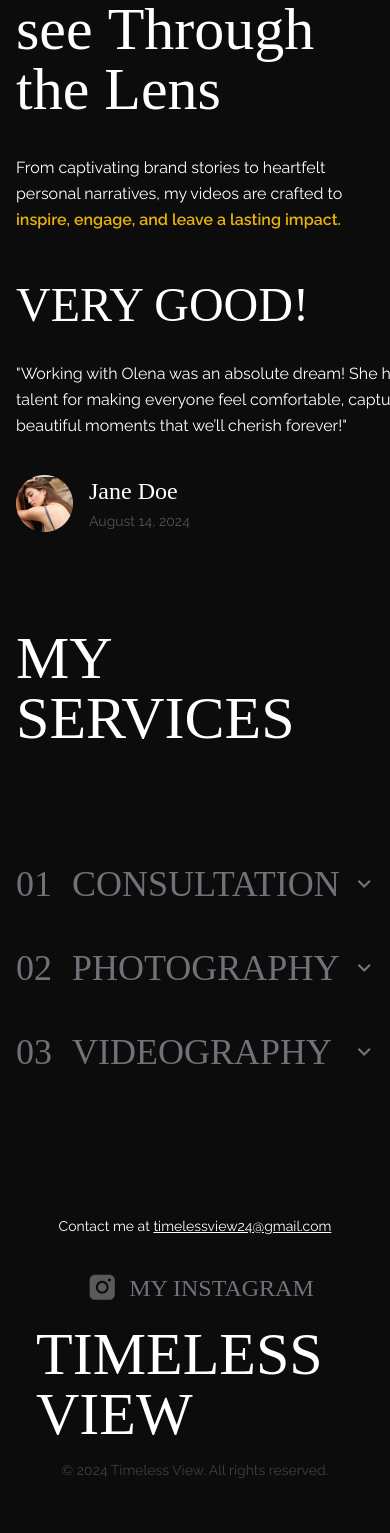
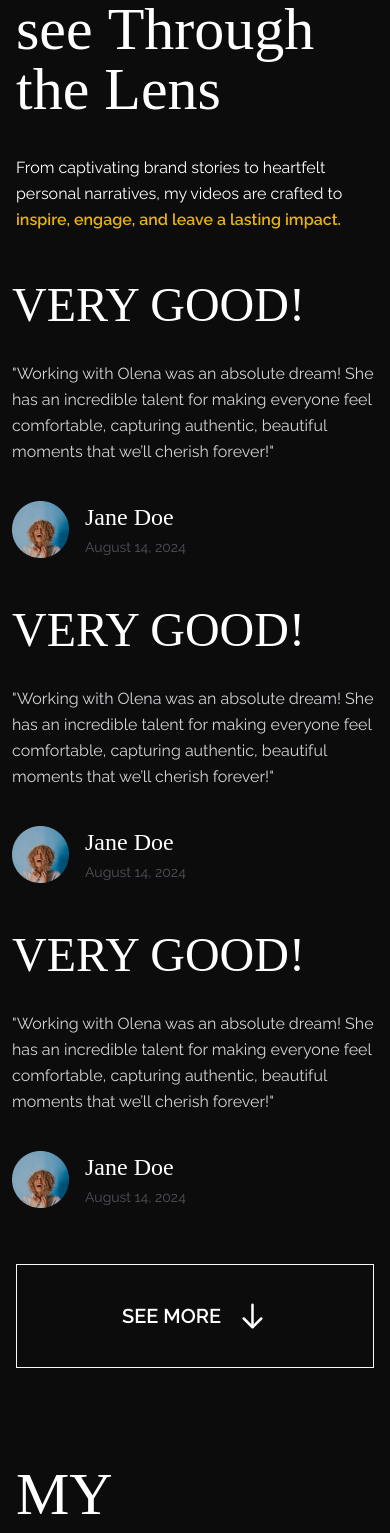
Before and after one commit to HumptyDumpy01/timeless-view-app, a React (Vite) app: page / in a window 390 px wide. Shown: the part 3080-4613 px from the top of the page. Built offline with nearby package versions, Linux system fonts and the light colour scheme; a web font is replaced by a local one.

Commit message:
Change testimonials layout when viewport is 600px.

```diff
--- a/src/components/Layout/Sections/TestimonialsSection.tsx
+++ b/src/components/Layout/Sections/TestimonialsSection.tsx
@@ -6,12 +6,15 @@ import Testimonials from '../Testimonials.tsx';
 import TestimonialCard from '../../UI/TestimonialCard.tsx';
 import UserImg1 from '../../../assets/testimonials/user-icon-1.png';
 import UserImg2 from '../../../assets/testimonials/user-icon-2.png';
+import { useState } from 'react';
+import ArrowIcon from '../../UI/ArrowIcon.tsx';
 
 function TestimonialsSection(/*{  }: TestimonialsSectionType*/) {
+  const [paginateComments, setPaginateComments] = useState<boolean>(true);
   return (
     <section className={`mb-24`}>
       <Testimonials />
-      <div className={`flex overflow-x-auto scrollbar-hide ml-4`}>
+      <div className={`overflow-x-auto scrollbar-hide ml-4 hidden sm:flex`}>
         <TestimonialCard
           date={`August 14, 2024`}
           title={`very good!`}
@@ -43,6 +46,60 @@ function TestimonialsSection(/*{  }: TestimonialsSectionType*/) {
           imgSrc={UserImg2}
           quote={`Working with Olena was an absolute dream! She has an incredible talent for making everyone feel comfortable, capturing authentic, beautiful moments that we’ll cherish forever!`} />
       </div>
+
+      <div className={`flex flex-col gap-12 sm:hidden`}>
+        <TestimonialCard
+          date={`August 14, 2024`}
+          title={`very good!`}
+          initials={`Jane Doe`}
+          imgSrc={UserImg2}
+          quote={`Working with Olena was an absolute dream! She has an incredible talent for making everyone feel comfortable, capturing authentic, beautiful moments that we’ll cherish forever!`} />
+        <TestimonialCard
+          date={`August 14, 2024`}
+          title={`very good!`}
+          initials={`Jane Doe`}
+          imgSrc={UserImg2}
+          quote={`Working with Olena was an absolute dream! She has an incredible talent for making everyone feel comfortable, capturing authentic, beautiful moments that we’ll cherish forever!`} />
+        <TestimonialCard
+          date={`August 14, 2024`}
+          title={`very good!`}
+          initials={`Jane Doe`}
+          imgSrc={UserImg2}
+          quote={`Working with Olena was an absolute dream! She has an incredible talent for making everyone feel comfortable, capturing authentic, beautiful moments that we’ll cherish forever!`} />
+        {!paginateComments && (
+          <>
+            <TestimonialCard
+              date={`August 14, 2024`}
+              title={`very good!`}
+              initials={`Jane Doe`}
+              imgSrc={UserImg2}
+              quote={`Working with Olena was an absolute dream! She has an incredible talent for making everyone feel comfortable, capturing authentic, beautiful moments that we’ll cherish forever!`} />
+            <TestimonialCard
+              date={`August 14, 2024`}
+              title={`very good!`}
+              initials={`Jane Doe`}
+              imgSrc={UserImg2}
+              quote={`Working with Olena was an absolute dream! She has an incredible talent for making everyone feel comfortable, capturing authentic, beautiful moments that we’ll cherish forever!`} />
+            <TestimonialCard
+              date={`August 14, 2024`}
+              title={`very good!`}
+              initials={`Jane Doe`}
+              imgSrc={UserImg2}
+              quote={`Working with Olena was an absolute dream! She has an incredible talent for making everyone feel comfortable, capturing authentic, beautiful moments that we’ll cherish forever!`} />
+          </>
+        )}
+      </div>
+      <div className={` mx-4 mt-14 sm:hidden`}>
+        <button onClick={
+          paginateComments ? () => setPaginateComments(false) : () => setPaginateComments(true)
+        } className={`sm:text-4xl text-xl bp-828:text-2xl uppercase flex font-semibold items-center gap-4 py-9 bp-828:py-5 px-14
+            border border-zinc-50 bp-828:w-fit w-full justify-center text-nowrap`}>
+          {paginateComments ? `See more` : `See less`}
+          <div className={paginateComments ? `rotate-90` : `-rotate-90`}>
+            <ArrowIcon style={`large`} />
+          </div>
+        </button>
+      </div>
     </section>
   );
 }
--- a/src/components/UI/TestimonialCard.tsx
+++ b/src/components/UI/TestimonialCard.tsx
@@ -12,10 +12,10 @@ import Paragraph from '../Typography/Paragraph.tsx';
 function TestimonialCard({ title, quote, imgSrc, date, initials }: TestimonialCardType) {
   return (
     <>
-      <div className={`max-w-screen-sm min-w-[530px]`}>
+      <div className={`max-w-screen-sm sm:min-w-[530px] px-3 sm:px-0`}>
         <h2 className={`text-5xl font-italiana uppercase mb-8`}>{title}</h2>
         <div className={`mb-9`}>
-          <Paragraph text={(
+          <Paragraph customClasses={`max-w-screen-sm text-zinc-300`} text={(
             <>
               "{quote}"
             </>
```
